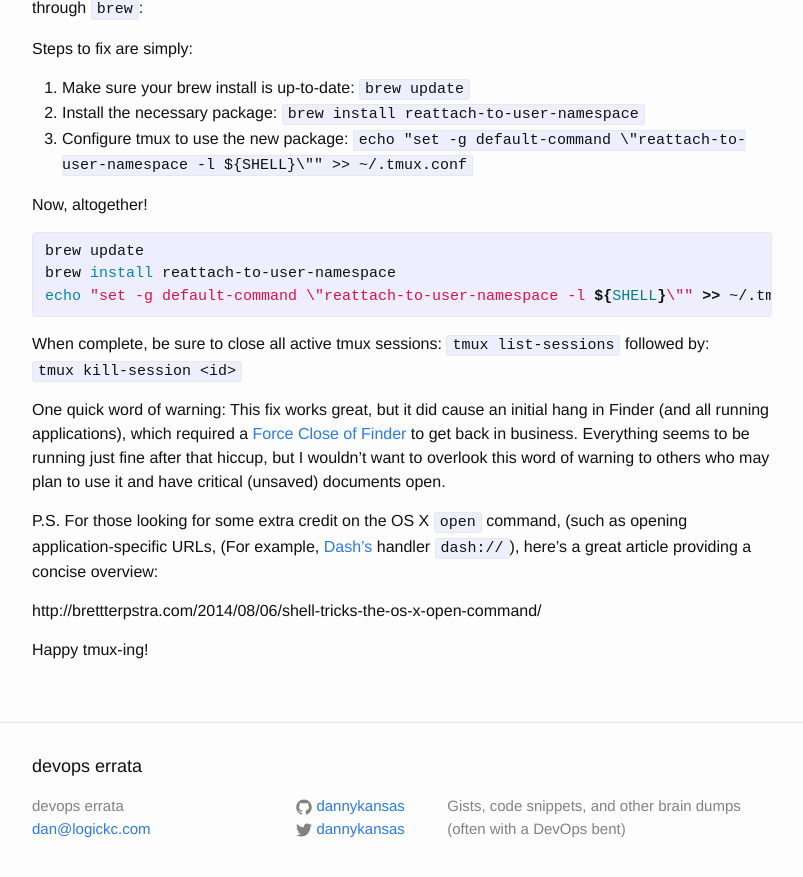
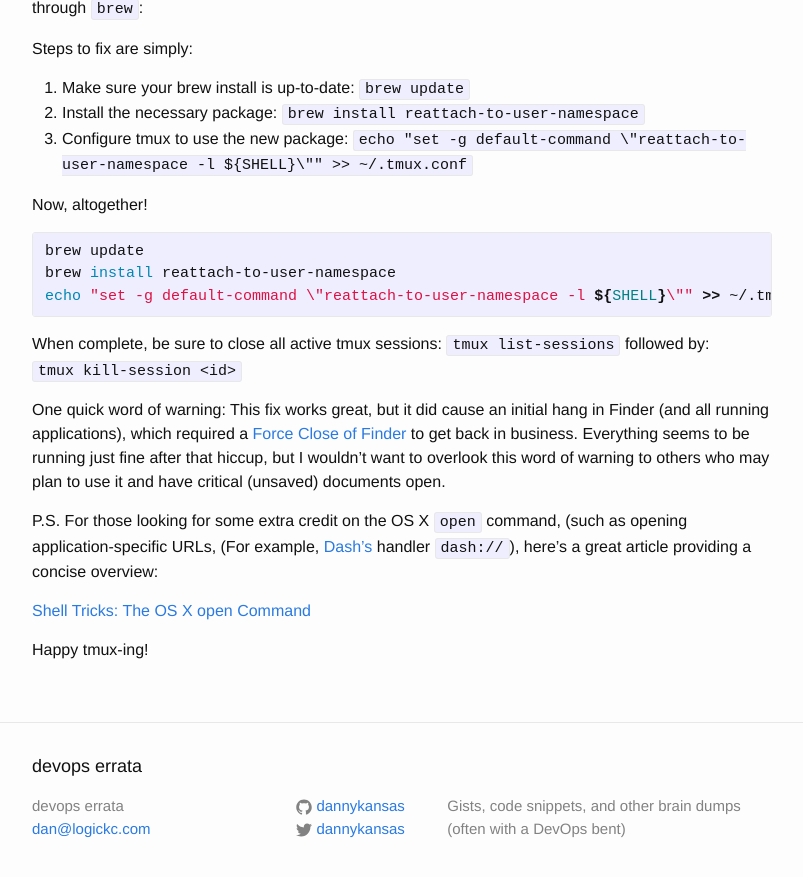
Before and after one commit to dannykansas/dannykansas.github.io, a Jekyll site: the page built from _posts/2015-12-02-fix-open-command-tmux-osx.markdown, in a window 1280 px wide and 900 px high, scrolled down 681 px. Shown: the top 877 px of the window, without its empty margins (238-1041 px from the left). Built offline with Jekyll 4.4.1, drawn with Linux system fonts in a browser that asks for light colours; part of the change alters nothing that is shown.

Commit message:
fixed link for shell tricks

```diff
--- a/_posts/2015-12-02-fix-open-command-tmux-osx.markdown
+++ b/_posts/2015-12-02-fix-open-command-tmux-osx.markdown
@@ -45,10 +45,11 @@ One quick word of warning: This fix works great, but it did cause an initial han
 
 P.S. For those looking for some extra credit on the OS X `open` command, (such as opening application-specific URLs, (For example, [Dash's][dash] handler `dash://`), here's a great article providing a concise overview:
 
-http://brettterpstra.com/2014/08/06/shell-tricks-the-os-x-open-command/
+[Shell Tricks: The OS X open Command][tricks]
 
 Happy tmux-ing!
 
 [reattach]:    http://brewformulas.org/ReattachToUserNamespace
 [force-close]: https://discussions.apple.com/thread/5703354
 [dash]:        https://kapeli.com/dash
+[tricks]:      http://brettterpstra.com/2014/08/06/shell-tricks-the-os-x-open-command/
```
